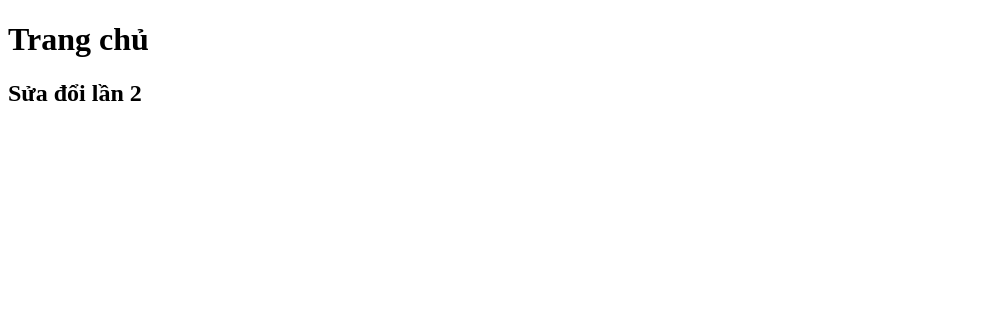
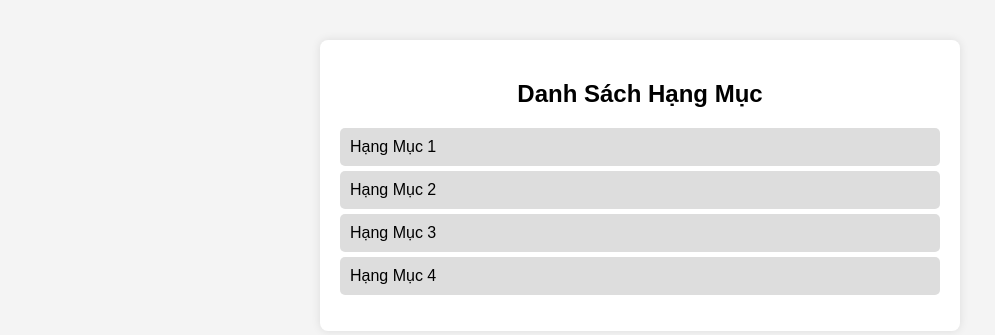
Before and after one commit to Collosium121/du-an-163, a plain HTML site: page index.html in a window 1280 px wide. Shown: the whole page, without its empty margins (0-995 px from the left). Drawn offline with Linux system fonts and the light colour scheme.

Commit message:
thay đổi mới nhất 1

```diff
--- a/index.html
+++ b/index.html
@@ -1,12 +1,52 @@
 <!DOCTYPE html>
-<html lang="en">
+<html lang="vi">
   <head>
     <meta charset="UTF-8" />
     <meta name="viewport" content="width=device-width, initial-scale=1.0" />
-    <title>Trang chủ</title>
+    <title>Giao Diện Hạng Mục</title>
+    <style>
+      body {
+        font-family: Arial, sans-serif;
+        margin: 20px;
+        padding: 20px;
+        background-color: #f4f4f4;
+      }
+      .container {
+        max-width: 600px;
+        margin: auto;
+        background: white;
+        padding: 20px;
+        border-radius: 8px;
+        box-shadow: 0 0 10px rgba(0, 0, 0, 0.1);
+      }
+      h2 {
+        text-align: center;
+      }
+      ul {
+        list-style-type: none;
+        padding: 0;
+      }
+      li {
+        background: #ddd;
+        margin: 5px 0;
+        padding: 10px;
+        border-radius: 5px;
+        cursor: pointer;
+      }
+      li:hover {
+        background: #bbb;
+      }
+    </style>
   </head>
   <body>
-    <h1>Trang chủ</h1>
-    <h2>Sửa đổi lần 2</h2>
+    <div class="container">
+      <h2>Danh Sách Hạng Mục</h2>
+      <ul id="categoryList">
+        <li>Hạng Mục 1</li>
+        <li>Hạng Mục 2</li>
+        <li>Hạng Mục 3</li>
+        <li>Hạng Mục 4</li>
+      </ul>
+    </div>
   </body>
 </html>
```
